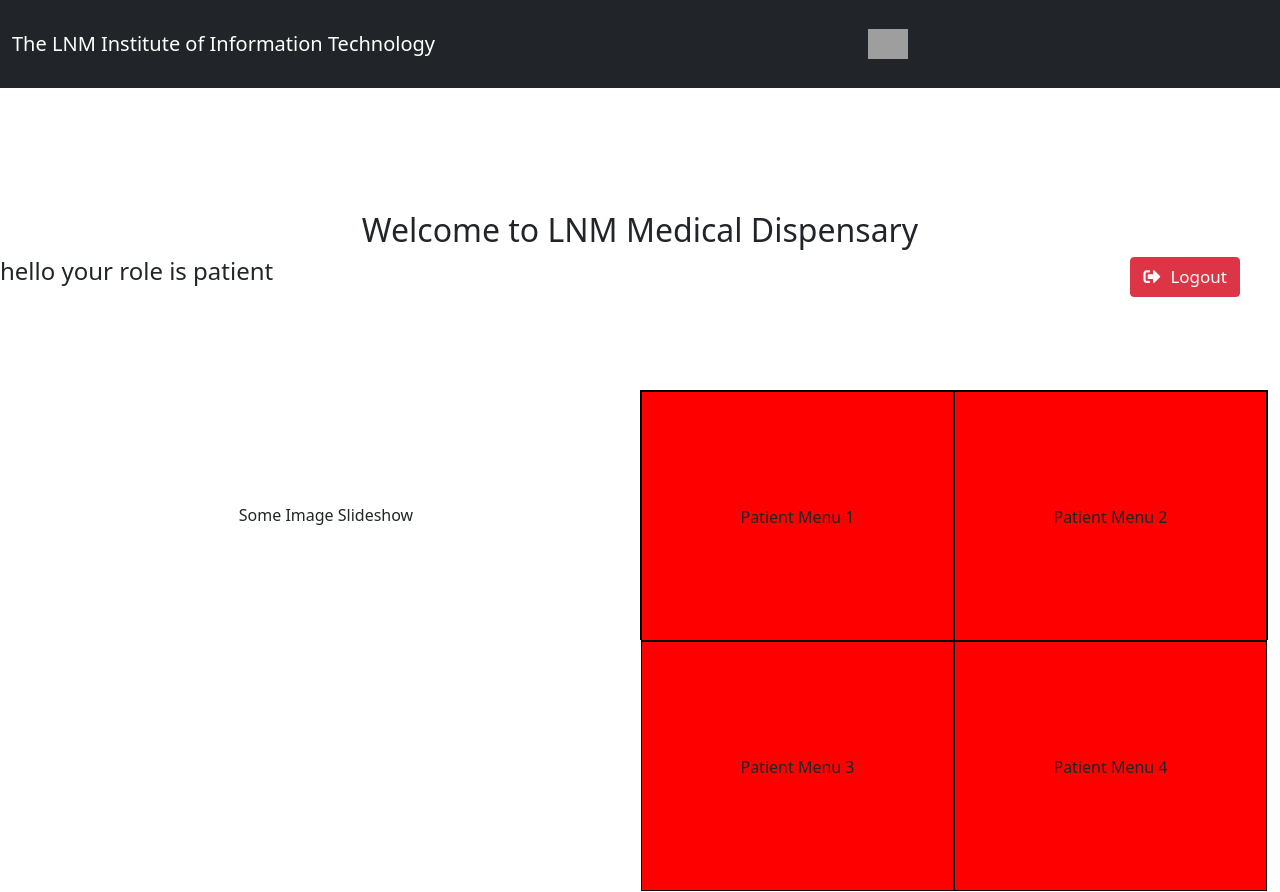
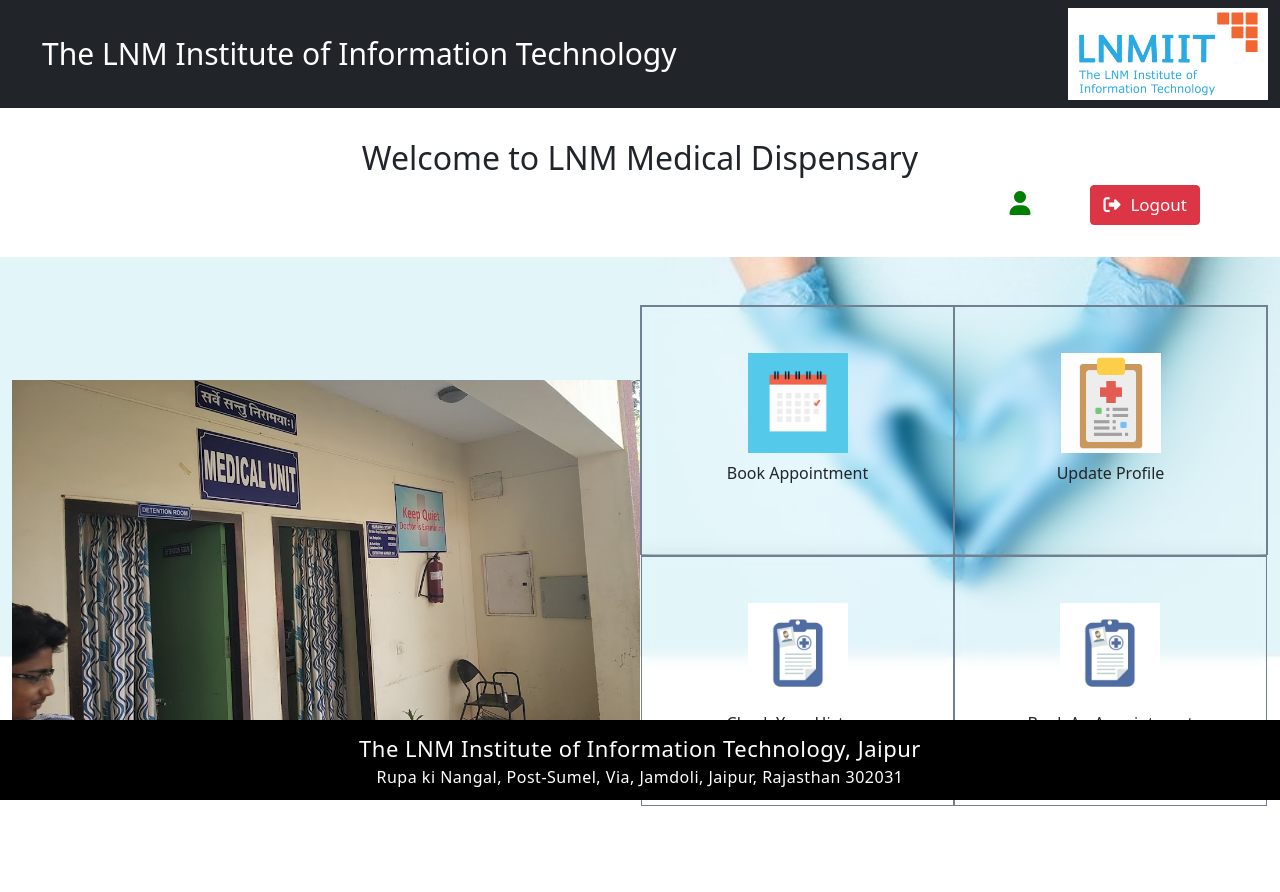
Before and after one commit to vishal-zx/LNM-Medical-Dispensary, a Django app: page /patient/ in a window 1280 px wide. After the commit the page ends 806 px from the top, so only its background shows below. Run offline with Django 3.2, Linux system fonts and the light colour scheme; some libraries are stand-ins or nearby versions; grey boxes are pictures that could not be loaded.

Commit message:
patient completed

```diff
--- a/LNMMedicalDispensary/static/css/patientStyle.css
+++ b/LNMMedicalDispensary/static/css/patientStyle.css
@@ -8,36 +8,66 @@ body {
   justify-content: center;
 }
 
-.logoutclass{
+.logoutclass {
   float: right;
-    margin-right:40px;
+  margin-right: 40px;
   font-size: 17px;
 }
 
-.lgticon{
-    margin-right:10px;
+.lgticon {
+  margin-right: 10px;
 }
 
-.pc1{
-
+.pc1 {
+  overflow: auto;
+  background-image: url("../images/bg.jpg");
+  background-repeat: no-repeat;
+  background-size: contain;
+  height: 600px;
 }
 
-.pc1lcm{
+.pc1lcm {
   width: 50%;
-    float:left;
-    height: 250px;
+  float: left;
+  height: 500px;
   text-align: center;
   vertical-align: middle;
-    line-height: 250px;
+  line-height: 500px;
 }
 
-.pc1lc,.pc1rc{
+.pc1lc,
+.pc1rc {
   width: 50%;
-    float:left;
   height: 250px;
+  display: flex;
+  flex-wrap: wrap;
+  align-items: center;
+  justify-content: center;
   text-align: center;
-    vertical-align: middle;
-    line-height: 250px;
-    background-color: red;
-    border: 1px solid black;
+  line-height: 40px;
+  border: 0.5px solid slategrey;
 }
+
+.glass {
+  backdrop-filter: blur(7px);
+}
+
+.footer {
+  position: fixed;
+  left: 0;
+  bottom: 0;
+  width: 100%;
+  height: 80px;
+  background-color: black;
+  color: white;
+  letter-spacing: 0.5px;
+  display: flex;
+  flex-wrap: wrap;
+  flex-direction: column;
+  align-items: center;
+  justify-content: center;
+}
+
+.add {
+  font-size: 22px;
+}
--- a/LNMMedicalDispensary/templates/patient.html
+++ b/LNMMedicalDispensary/templates/patient.html
@@ -10,61 +10,82 @@
         integrity="sha384-1BmE4kWBq78iYhFldvKuhfTAU6auU8tT94WrHftjDbrCEXSU1oBoqyl2QvZ6jIW3" crossorigin="anonymous">
     <link rel="stylesheet" href="{% static 'css/patientStyle.css' %}" type="text/css">
     <link href="https://cdnjs.cloudflare.com/ajax/libs/font-awesome/5.13.0/css/all.min.css" rel="stylesheet">
-
+    <script src='https://kit.fontawesome.com/a076d05399.js' crossorigin='anonymous'></script>
     <title>Patient Homepage</title>
 </head>
 
 <body>
-    <nav class="navbar py-4 fixed-top navbar-expand-lg navbar-dark bg-dark">
+    <nav class="navbar fixed-top navbar-expand-lg navbar-dark bg-dark">
         <div class="container-fluid">
-            <a class="navbar-brand" href="#">The LNM Institute of Information Technology</a>
-
-            <button class="navbar-toggler" type="button" data-bs-toggle="collapse" data-bs-target="#navbarNavDropdown"
-                aria-controls="navbarNavDropdown" aria-expanded="true" aria-label="Toggle navigation">
-                <span class="navbar-toggler-icon"></span>
-            </button>
-            <ul class="nav navbar-nav navbar-right">
-                <li><img class="pull-right"
-                        src="https://cdn.pixabay.com/photo/2017/02/16/10/20/target-2070972_960_720.png" width="10%"
-                        id="eye"></li>
-            </ul>
+            <a class="navbar-brand" href="#" style="font-size: 30px; margin-left: 30px">The LNM Institute of Information Technology</a>
+            <!-- <a class="navbar-brand" href="#">The LNM Institute of Information Technology</a> -->
+            <img src="{% static 'images/LOGO.png' %}" alt="LNMIIT" width="200">
         </div>
     </nav>
-    <br><br>
-    <br><br>
+    <br>
+    <h2 class="heading">Welcome to LNM Medical Dispensary</h2>
 
-    <h2 class="heading">Welcome to LNM Medical Dispensary</h2>
+    <div class="logoutclass">
+
+        <span style="padding-right:50px; font-size:24px"><i class='fas fa-user' style='color:green'></i><span style="padding-right:10px; font-size:24px"></span> {{ user.username }} </span>
+        <span></span>
         <a href="{% url 'logout' %}">
             <button type="button" class="btn btn-danger logoutclass">
                 <span class="lgticon"><i class="fas fa-sign-out-alt"></i></span></i>Logout
             </button>
         </a>
-    <h4> hello {{ user.username }} your role is patient</h4>
+    </div>
     <br><br>
+    <br>
+    <div class="pc1 container-fluid">
         <br><br>
-    <div class="pc1 container-fluid">
         <div class="pc1lcm">
-            Some Image Slideshow
+            <img src="{% static 'images/img.jpg' %}" alt="Medical Dispensary" style="width: 100%; max-width: 900px; height: auto;">
         </div>
 
+        <div>
             <div class="pc1rc">
-            <div class="pc1lc">
-                Patient Menu 1
+                <div class="pc1lc glass">
+                    <div class="xyz">
+                        <img src="{% static 'images/appointment.jpg' %}" alt="Book Appointment"
+                            style="width: 100%; max-width: 100px; height: auto;">
+                        <br>
+
+                        <p>Book Appointment</p>
+                    </div>
                 </div>
 
-            <div class="pc1rc">
-                Patient Menu 2
+                <div class="pc1rc glass">
+                    <div class="xyz">
+                        <img src="{% static 'images/patient.png' %}" alt="Update Profile"
+                            style="width: 100%; max-width: 100px; height: auto;">
+                        <br>
+                        <p>Update Profile</p>
                     </div>
-            <div class="pc1lc">
-                Patient Menu 3
+                </div>
+                <div class="pc1lc glass">
+                    <div class="xyz">
+                        <img src="{% static 'images/history.jpg' %}" alt="Check History"
+                            style="width: 100%; max-width: 100px; height: auto;">
+                        <br>
+                        <p>Check Your History</p>
+                    </div>
                 </div>
 
-            <div class="pc1rc">
-                Patient Menu 4
+                <div class="pc1rc glass">
+                    <div class="xyz">
+                        <img src="{% static 'images/history.jpg' %}" alt="Book Appointment"
+                            style="width: 100%; max-width: 100px; height: auto;">
+                        <br>
+                        <p>Book An Appointment</p>
                     </div>
                 </div>
             </div>
-    <br><br>
+        </div>
+    </div>
+    <div class="footer">
+        <div class="add"> The LNM Institute of Information Technology, Jaipur</div>
+        <div>Rupa ki Nangal, Post-Sumel, Via, Jamdoli, Jaipur, Rajasthan 302031</div>
+    </div>
 </body>
-
 </html>
```
Also changed, not shown: LNMMedicalDispensary/static/images/LOGO.png (added), LNMMedicalDispensary/static/images/appointment.jpg (added), LNMMedicalDispensary/static/images/bg.jpg (added), LNMMedicalDispensary/static/images/history.jpg (added), LNMMedicalDispensary/static/images/img.jpg (added), LNMMedicalDispensary/static/images/patient.png (added). Lines whose indentation alone changed are shown as unchanged.
